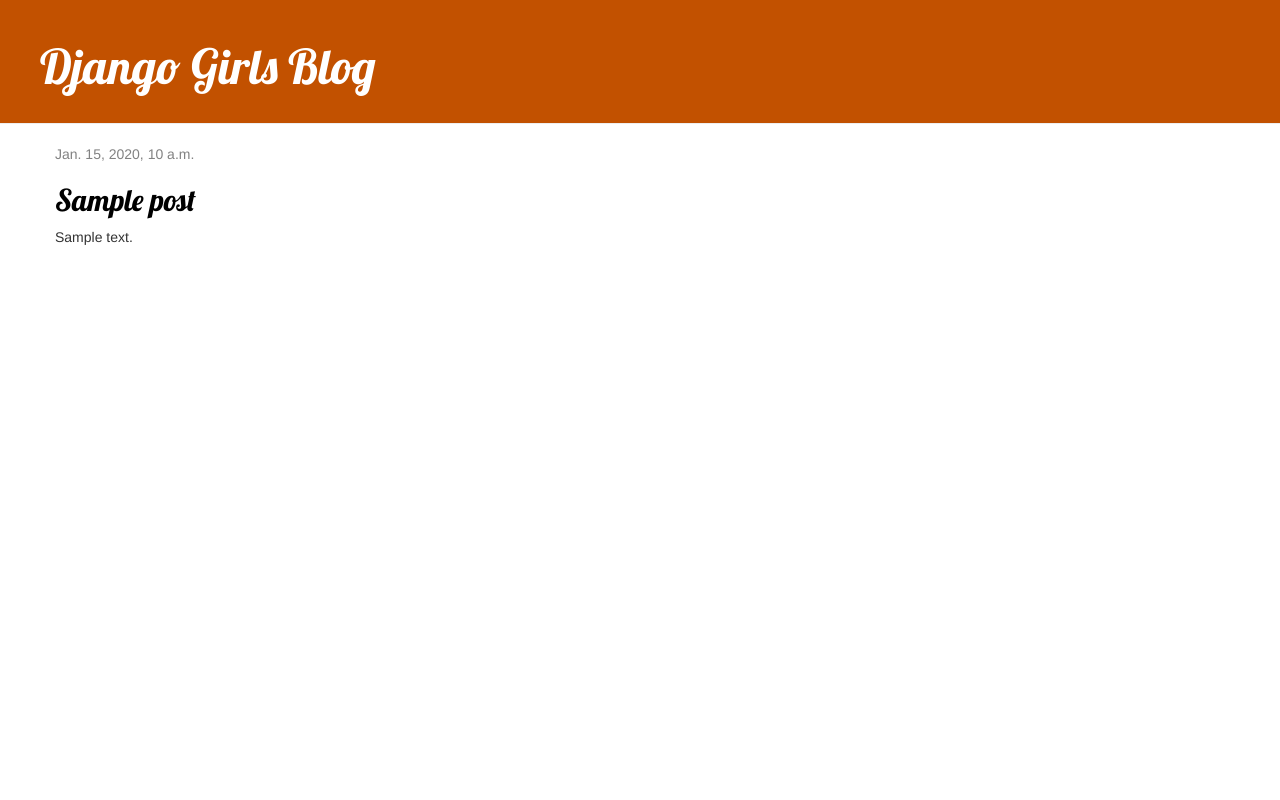
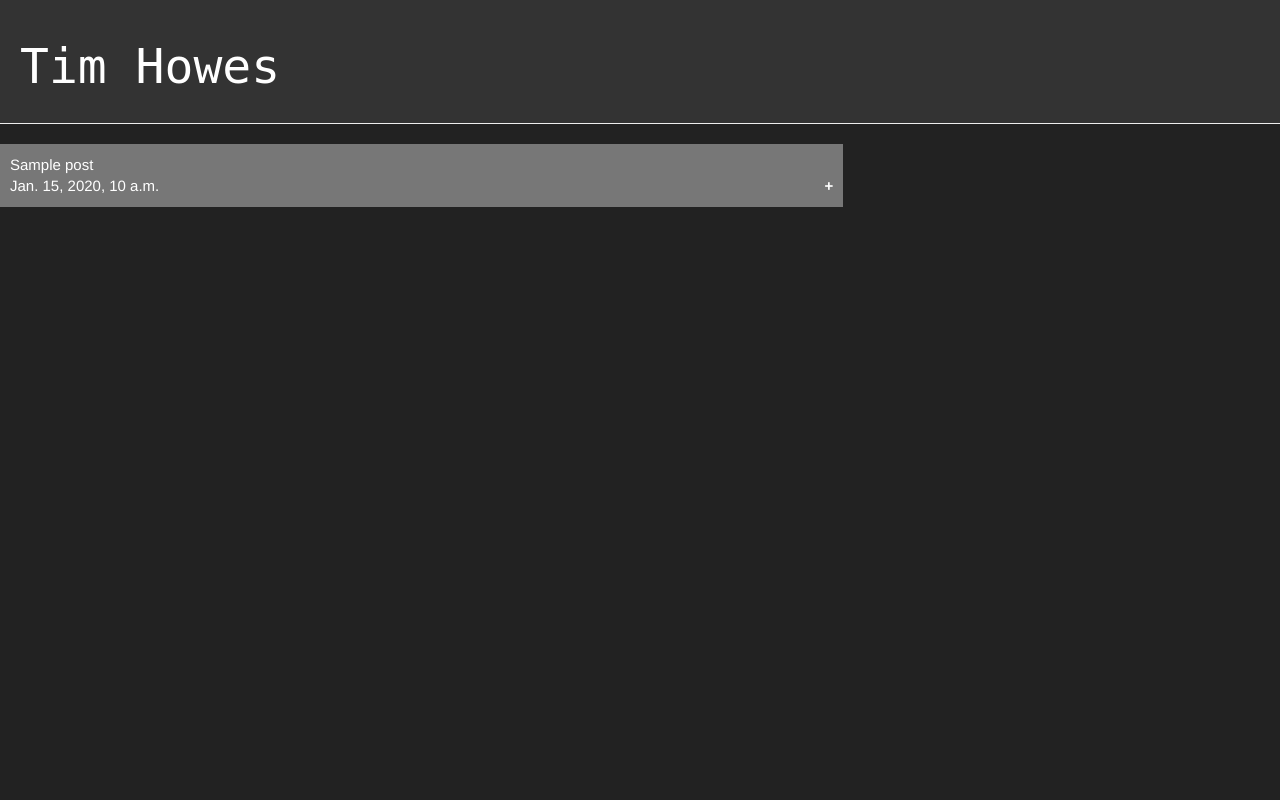
Before and after one commit to TerrifiedOrc/my-first-blog, a Django app: page / in a window 1280 px wide. Run offline with Django 3.2, Linux system fonts and the light colour scheme; tables that the repository leaves empty hold one stand-in row (values such as "Sample post"); some libraries are stand-ins or nearby versions.

Commit message:
Added collapsibles

```diff
--- a/blog/static/css/blog.css
+++ b/blog/static/css/blog.css
@@ -1,25 +1,28 @@
 .page-header {
-    background-color: #C25100;
+    background-color: #333;
     margin-top: 0;
-    padding: 20px 20px 20px 40px;
+    padding: 20px 20px 20px 0px;
 }
 
 .page-header h1, .page-header h1 a, .page-header h1 a:visited, .page-header h1 a:active {
+    padding: 0px 0px 0px 10px;
     color: #ffffff;
     font-size: 36pt;
     text-decoration: none;
 }
 
-.content {
-    margin-left: 40px;
+.main-body {
+    background-color: #222;
+    overflow: hidden;
 }
 
-h1, h2, h3, h4 {
-    font-family: 'Lobster', cursive;
+h1, h2, h3, h4, p {
+    color: #ffffff;
+    font-family: 'monospace';
 }
 
 .date {
-    color: #828282;
+    color: ffffff;
 }
 
 .save {
@@ -38,9 +41,45 @@ h1, h2, h3, h4 {
 }
 
 .post {
-    margin-bottom: 70px;
+    margin-bottom: 10px;
 }
 
 .post h2 a, .post h2 a:visited {
-    color: #000000;
+    color: #ffffff;
 }
+
+.collapsible {
+  background-color: #777;
+  color: white;
+  cursor: pointer;
+  padding: 10px;
+  width: 100%;
+  border: none;
+  text-align: left;
+  outline: none;
+  font-size: 15px;
+}
+
+.active, .collapsible:hover {
+  background-color: #555;
+}
+
+.collapsible:after {
+  content: '\002B';
+  color: white;
+  font-weight: bold;
+  float: right;
+  margin-left: 5px;
+}
+
+.active:after {
+  content: "\2212";
+}
+
+.collapsible-content {
+  padding: 0 10px;
+  max-height: 0;
+  overflow: hidden;
+  transition: max-height 0.2s ease-out;
+  background-color: #444;
+}
--- a/blog/templates/blog/base.html
+++ b/blog/templates/blog/base.html
@@ -1,17 +1,17 @@
 {% load static %}
 <html>
     <head>
-        <title>Django Girls blog</title>
+        <title>Tim Howes</title>
         <link rel="stylesheet" href="//maxcdn.bootstrapcdn.com/bootstrap/3.2.0/css/bootstrap.min.css">
         <link rel="stylesheet" href="//maxcdn.bootstrapcdn.com/bootstrap/3.2.0/css/bootstrap-theme.min.css">
         <link href='//fonts.googleapis.com/css?family=Lobster&subset=latin,latin-ext' rel='stylesheet' type='text/css'>
         <link rel="stylesheet" href="{% static 'css/blog.css' %}">
     </head>
-    <body>
+    <body class="main-body">
         <div class="page-header">
-        <h1><a href="/">Django Girls Blog</a></h1>
+            <h1><a href="/">Tim Howes</a></h1>
         </div>
-    <div class="content container">
+        <div class="content-container">
             <div class="row">
                 <div class="col-md-8">
                 {% block content %}
--- a/blog/templates/blog/post_list.html
+++ b/blog/templates/blog/post_list.html
@@ -1,13 +1,33 @@
 {% extends 'blog/base.html' %}
 
 {% block content %}
-    {% for post in posts %}
-        <div class="post">
-            <div class="date">
-                {{ post.published_date }}
-            </div>
-            <h2><a href="{% url 'post_detail' pk=post.pk %}">{{ post.title }}</a></h2>
-            <p>{{ post.text|linebreaksbr }}</p>
-        </div>
-    {% endfor %}
+
+{% for post in posts %}
+
+<div class="post">
+    <button class="collapsible" href="{% url 'post_detail' pk=post.pk %}">{{ post.title }}<br>{{ post.published_date }}</button>
+    <div class="collapsible-content">
+     <p>{{ post.text|linebreaksbr }}</p>
+ </div>
+</div>
+
+{% endfor %}
+
+<script>
+  var coll = document.getElementsByClassName("collapsible");
+  var i;
+
+  for (i = 0; i < coll.length; i++) {
+      coll[i].addEventListener("click", function() {
+        this.classList.toggle("active");
+        var content = this.nextElementSibling;
+        if (content.style.maxHeight){
+          content.style.maxHeight = null;
+      } else {
+          content.style.maxHeight = content.scrollHeight + "px";
+      }
+  });
+  }
+</script>
+
 {% endblock %}
```
Lines whose indentation alone changed are shown as unchanged.
